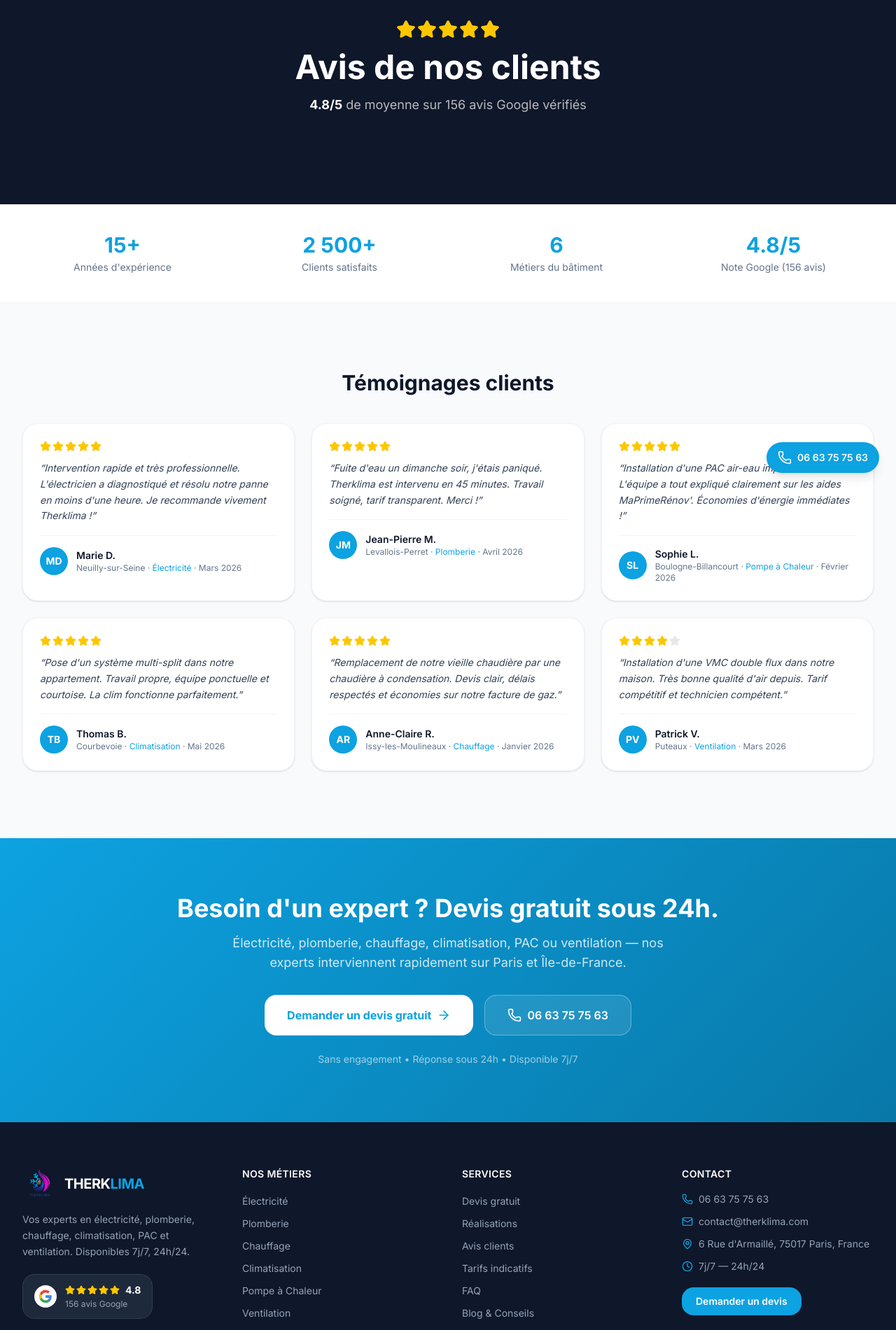
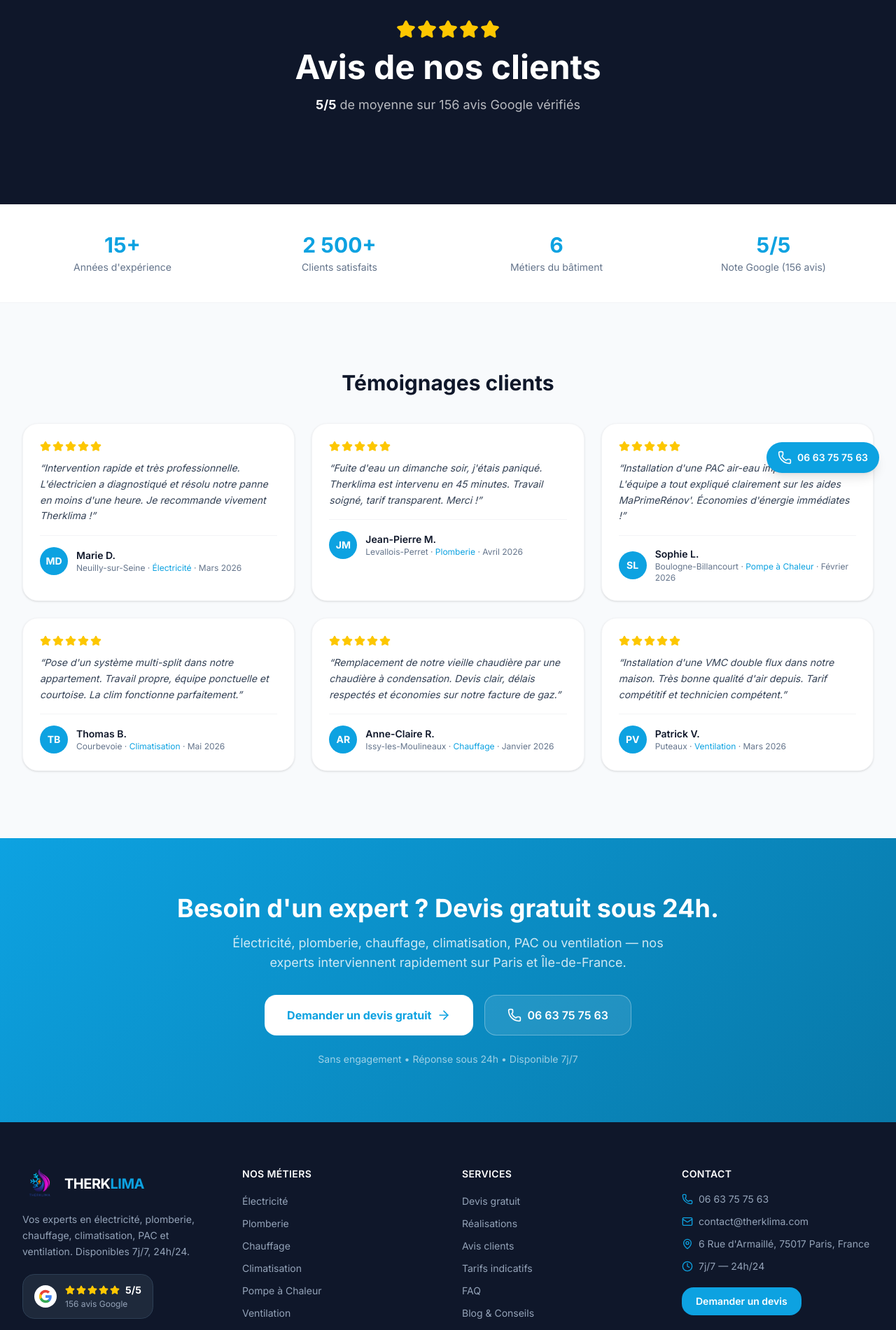
Before and after one commit to artgonmedia2-dev/therklima-site, a Next.js app: page /avis in a window 1280 px wide. Shown: the part 100-2001 px from the top of the page at 70% size. Built offline with nearby package versions, Linux system fonts and the light colour scheme.

Commit message:
fix: change rating from 4.8/5 to 5/5 across all pages
Update rating display on HeroSection, Footer, TestimonialsSection,
avis page, layout JSON-LD schema and testimonials data.
All testimonials now rated 5/5.

Co-Authored-By: Claude Sonnet 4.6 <noreply@anthropic.com>

```diff
--- a/app/avis/page.tsx
+++ b/app/avis/page.tsx
@@ -4,8 +4,8 @@ import { TESTIMONIALS, STATS } from "@/lib/data/testimonials";
 import CTABanner from "@/components/home/CTABanner";
 
 export const metadata: Metadata = {
-  title: "Avis Clients — 4.8/5 sur 156 avis Google",
-  description: "Découvrez les avis de nos clients sur nos services d'électricité, plomberie, chauffage, climatisation, PAC et ventilation. Note moyenne 4.8/5 sur 156 avis.",
+  title: "Avis Clients — 5/5 sur 156 avis Google",
+  description: "Découvrez les avis de nos clients sur nos services d'électricité, plomberie, chauffage, climatisation, PAC et ventilation. Note moyenne 5/5 sur 156 avis.",
 };
 
 export default function AvisPage() {
@@ -14,14 +14,14 @@ export default function AvisPage() {
       {/* Hero */}
       <section className="py-24 md:py-32 bg-[#0f172a]" aria-label="Avis clients">
         <div className="container-custom text-center">
-          <div className="flex justify-center gap-0.5 mb-4" aria-label="Note 4.8 sur 5">
+          <div className="flex justify-center gap-0.5 mb-4" aria-label="Note 5 sur 5">
             {Array.from({ length: 5 }).map((_, i) => (
               <Star key={i} className="w-7 h-7 text-yellow-400 fill-yellow-400" aria-hidden="true" />
             ))}
           </div>
           <h1 className="text-4xl md:text-5xl font-bold text-white mb-4">Avis de nos clients</h1>
           <p className="text-white/70 text-lg">
-            <strong className="text-white">4.8/5</strong> de moyenne sur 156 avis Google vérifiés
+            <strong className="text-white">5/5</strong> de moyenne sur 156 avis Google vérifiés
           </p>
         </div>
       </section>
--- a/app/layout.tsx
+++ b/app/layout.tsx
@@ -87,7 +87,7 @@ const JSON_LD = {
   },
   aggregateRating: {
     "@type": "AggregateRating",
-    ratingValue: "4.8",
+    ratingValue: "5",
     reviewCount: "156",
     bestRating: "5",
   },
--- a/components/home/HeroSection.tsx
+++ b/components/home/HeroSection.tsx
@@ -153,7 +153,7 @@ export default function HeroSection() {
           >
             <div className="flex items-center gap-1.5">
               <Star className="w-3.5 h-3.5 sm:w-4 sm:h-4 text-yellow-400 fill-yellow-400 shrink-0" aria-hidden="true" />
-              <span>4.8/5 (156 avis)</span>
+              <span>5/5 (156 avis)</span>
             </div>
             <span className="hidden sm:block w-px h-4 bg-white/30" aria-hidden="true" />
             <div className="flex items-center gap-1.5">
--- a/components/home/TestimonialsSection.tsx
+++ b/components/home/TestimonialsSection.tsx
@@ -47,12 +47,12 @@ export default function TestimonialsSection() {
             Ce que disent nos clients
           </h2>
           <div className="flex items-center justify-center gap-2">
-            <div className="flex gap-0.5" aria-label="Note globale 4.8 sur 5">
+            <div className="flex gap-0.5" aria-label="Note globale 5 sur 5">
               {Array.from({ length: 5 }).map((_, i) => (
                 <Star key={i} className="w-5 h-5 text-yellow-400 fill-yellow-400" aria-hidden="true" />
               ))}
             </div>
-            <span className="text-[#475569] font-medium">4.8/5 — 156 avis Google</span>
+            <span className="text-[#475569] font-medium">5/5 — 156 avis Google</span>
           </div>
         </motion.div>
 
--- a/components/layout/Footer.tsx
+++ b/components/layout/Footer.tsx
@@ -46,7 +46,7 @@ export default function Footer() {
                   {[1,2,3,4,5].map((s) => (
                     <Star key={s} className="w-3.5 h-3.5 text-yellow-400 fill-yellow-400" aria-hidden="true" />
                   ))}
-                  <span className="text-white text-sm font-bold ml-1.5">4.8</span>
+                  <span className="text-white text-sm font-bold ml-1.5">5/5</span>
                 </div>
                 <p className="text-[#94a3b8] text-xs">156 avis Google</p>
               </div>
--- a/lib/data/testimonials.ts
+++ b/lib/data/testimonials.ts
@@ -54,7 +54,7 @@ export const TESTIMONIALS = [
     name: "Patrick V.",
     city: "Puteaux",
     metier: "Ventilation",
-    rating: 4,
+    rating: 5,
     text: "Installation d'une VMC double flux dans notre maison. Très bonne qualité d'air depuis. Tarif compétitif et technicien compétent.",
     date: "Mars 2026",
     avatar: "PV",
@@ -65,5 +65,5 @@ export const STATS = [
   { value: "15+", label: "Années d'expérience" },
   { value: "2 500+", label: "Clients satisfaits" },
   { value: "6", label: "Métiers du bâtiment" },
-  { value: "4.8/5", label: "Note Google (156 avis)" },
+  { value: "5/5", label: "Note Google (156 avis)" },
 ];
```
